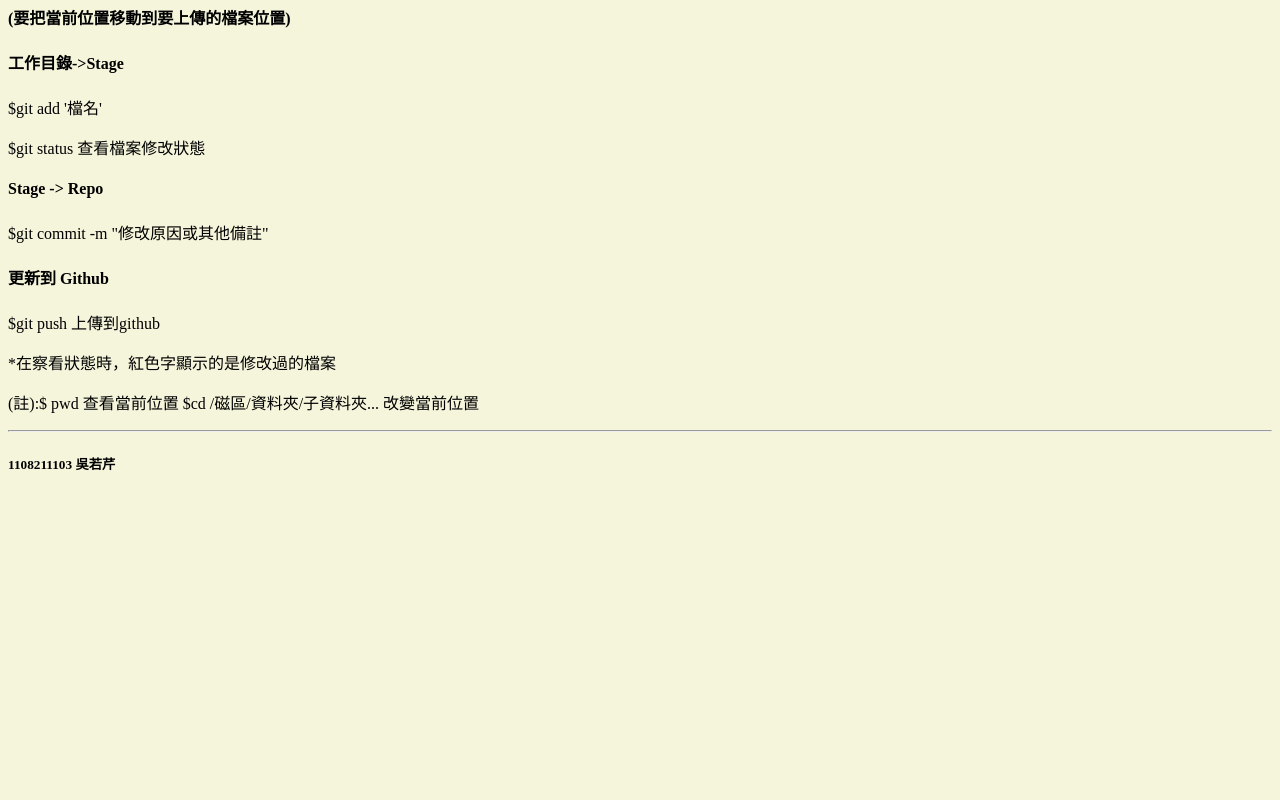
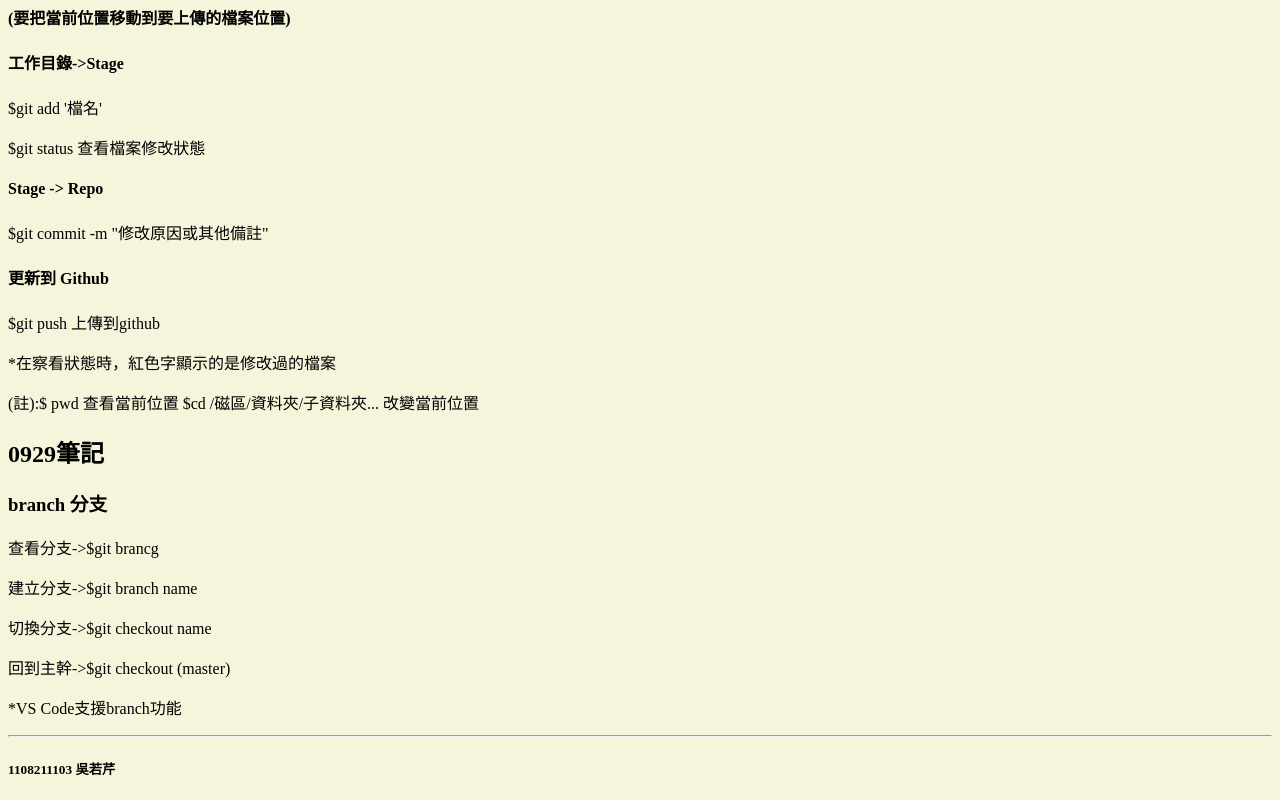
Before and after one commit to r092000/git0915, a plain HTML site: page index.html in a window 1280 px wide. Shown: the part 603-1403 px from the top of the page. Before the commit the page ends 1098 px from the top, so only its background shows below. Drawn offline with Linux system fonts and the light colour scheme.

Commit message:
0929 flex

```diff
--- a/index.html
+++ b/index.html
@@ -36,6 +36,15 @@
 
     <p>*在察看狀態時，紅色字顯示的是修改過的檔案</p>
     <p>(註):$ pwd 查看當前位置        $cd /磁區/資料夾/子資料夾... 改變當前位置</p>
+
+    <h2>0929筆記</h2>
+    <h3>branch 分支</h3>
+    <p>查看分支->$git brancg</p>
+    <p>建立分支->$git branch name</p>
+    <p>切換分支->$git checkout name</p>
+    <p>回到主幹->$git checkout (master)</p>
+    <p>*VS Code支援branch功能</p>
+
     <hr>
     <h5>1108211103 吳若芹</h5>
 </body>
```
